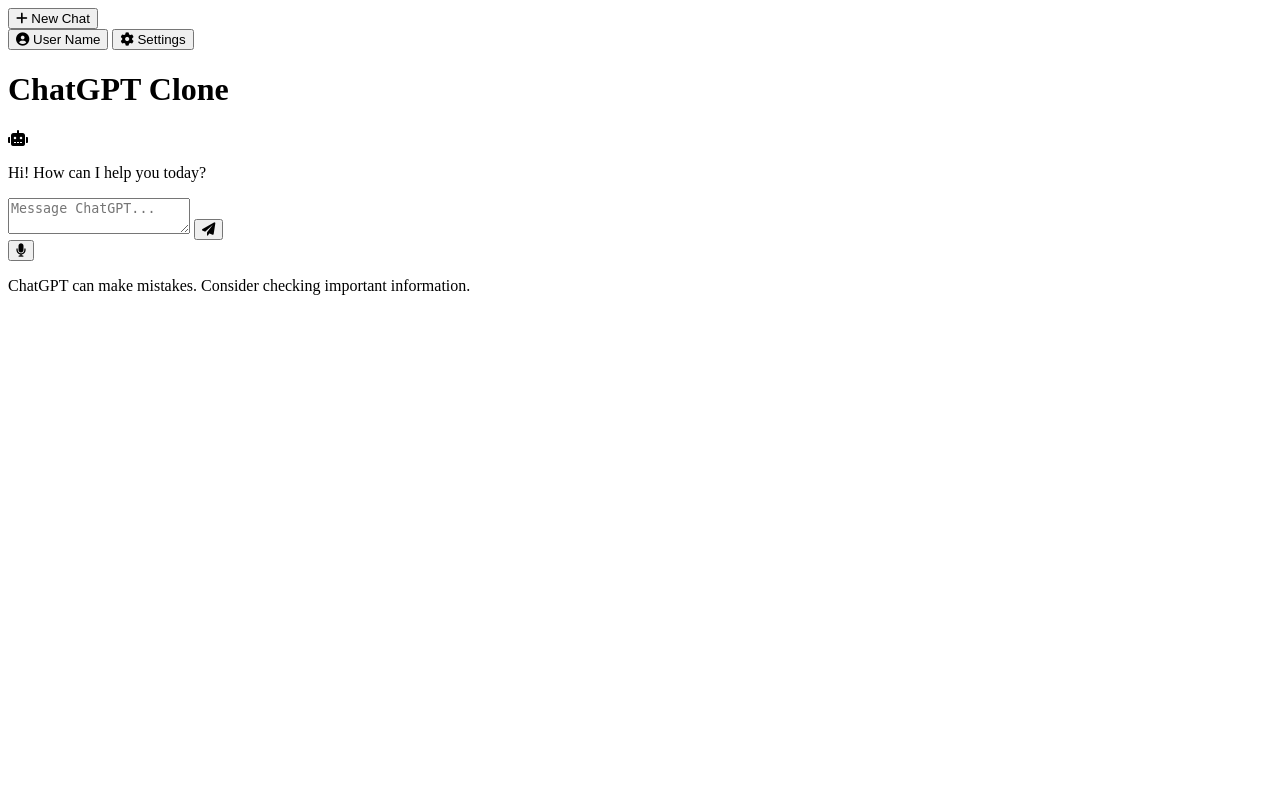
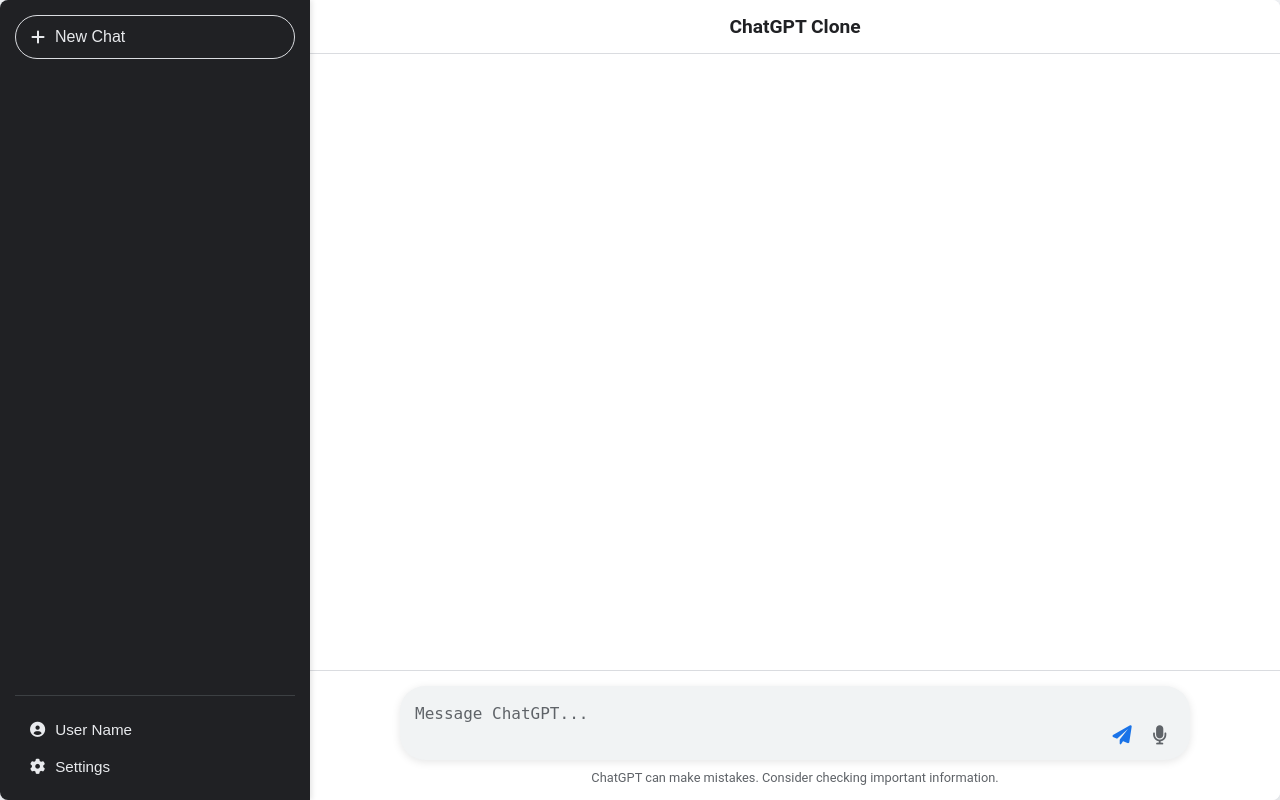
Before and after one commit to OmeshThokchom/Chatbot_manipur, a Flask app: page / in a window 1280 px wide. Run offline with Flask 3, Linux system fonts and the light colour scheme; some libraries are stand-ins or nearby versions.

Commit message:
apply css

```diff
--- /dev/null
+++ b/static/css/chat_styles.css
@@ -0,0 +1,539 @@
+
+:root {
+    --primary-color: #1a73e8; /* Google Blue */
+    --secondary-color: #e8f0fe; /* Light Google Blue */
+    --background-color: #f0f2f5; /* Light gray background */
+    --surface-color: #ffffff; /* White for cards/messages */
+    --text-color: #202124; /* Dark gray for text */
+    --text-light-color: #5f6368; /* Lighter gray for secondary text */
+    --border-color: #dadce0; /* Light gray border */
+    --sidebar-bg: #202124; /* Dark sidebar */
+    --sidebar-text: #e8eaed; /* Light text for sidebar */
+    --sidebar-hover: #3c4043; /* Darker hover for sidebar */
+    --user-message-bg: #e8f0fe; /* Light blue for user messages */
+    --ai-message-bg: #f1f3f4; /* Light gray for AI messages */
+    --input-bg: #f1f3f4; /* Input field background */
+    --button-bg: #1a73e8; /* Button background */
+    --button-text: #ffffff; /* Button text */
+    --typing-dot: #5f6368; /* Typing indicator dot color */
+}
+
+body {
+    font-family: 'Roboto', sans-serif; /* Modern sans-serif font */
+    margin: 0;
+    padding: 0;
+    background-color: var(--background-color);
+    color: var(--text-color);
+    display: flex;
+    height: 100vh;
+    overflow: hidden;
+}
+
+.chat-wrapper {
+    display: flex;
+    width: 100%;
+    height: 100%;
+    box-shadow: 0 4px 12px rgba(0, 0, 0, 0.1);
+    border-radius: 8px;
+    overflow: hidden;
+}
+
+/* Sidebar */
+.chat-sidebar {
+    width: 280px;
+    background-color: var(--sidebar-bg);
+    color: var(--sidebar-text);
+    display: flex;
+    flex-direction: column;
+    padding: 15px;
+    box-shadow: 2px 0 5px rgba(0, 0, 0, 0.1);
+    z-index: 10;
+}
+
+.chat-sidebar__new-chat-button {
+    background-color: transparent;
+    border: 1px solid var(--border-color);
+    color: var(--sidebar-text);
+    padding: 12px 15px;
+    border-radius: 25px;
+    text-align: left;
+    font-size: 1rem;
+    cursor: pointer;
+    transition: background-color 0.3s ease, border-color 0.3s ease;
+    display: flex;
+    align-items: center;
+    gap: 10px;
+    margin-bottom: 20px;
+}
+
+.chat-sidebar__new-chat-button:hover {
+    background-color: var(--sidebar-hover);
+    border-color: var(--sidebar-hover);
+}
+
+.chat-sidebar__history {
+    flex-grow: 1;
+    overflow-y: auto;
+    padding-right: 5px; /* For scrollbar */
+}
+
+.chat-sidebar__history::-webkit-scrollbar {
+    width: 8px;
+}
+
+.chat-sidebar__history::-webkit-scrollbar-track {
+    background: var(--sidebar-bg);
+}
+
+.chat-sidebar__history::-webkit-scrollbar-thumb {
+    background-color: var(--sidebar-hover);
+    border-radius: 4px;
+}
+
+.chat-sidebar__footer {
+    padding-top: 15px;
+    border-top: 1px solid var(--sidebar-hover);
+}
+
+.chat-sidebar__footer-button {
+    background-color: transparent;
+    border: none;
+    color: var(--sidebar-text);
+    padding: 10px 15px;
+    width: 100%;
+    text-align: left;
+    font-size: 0.95rem;
+    cursor: pointer;
+    transition: background-color 0.3s ease;
+    display: flex;
+    align-items: center;
+    gap: 10px;
+    border-radius: 5px;
+}
+
+.chat-sidebar__footer-button:hover {
+    background-color: var(--sidebar-hover);
+}
+
+/* Main Chat Area */
+.chat-main {
+    flex-grow: 1;
+    display: flex;
+    flex-direction: column;
+    background-color: var(--surface-color);
+}
+
+.chat-main__header {
+    padding: 15px 20px;
+    border-bottom: 1px solid var(--border-color);
+    text-align: center;
+    background-color: var(--surface-color);
+    z-index: 5;
+}
+
+.chat-main__title {
+    margin: 0;
+    font-size: 1.2rem;
+    color: var(--text-color);
+}
+
+.chat-main__messages {
+    flex-grow: 1;
+    overflow-y: auto;
+    padding: 20px;
+    display: flex;
+    flex-direction: column;
+    gap: 15px;
+}
+
+.chat-main__messages::-webkit-scrollbar {
+    width: 8px;
+}
+
+.chat-main__messages::-webkit-scrollbar-track {
+    background: var(--background-color);
+}
+
+.chat-main__messages::-webkit-scrollbar-thumb {
+    background-color: var(--border-color);
+    border-radius: 4px;
+}
+
+.chat-main__input-area {
+    padding: 15px 20px;
+    border-top: 1px solid var(--border-color);
+    background-color: var(--surface-color);
+    display: flex;
+    flex-direction: column;
+    align-items: center;
+    gap: 10px;
+}
+
+.chat-main__disclaimer {
+    font-size: 0.8rem;
+    color: var(--text-light-color);
+    text-align: center;
+    margin: 0;
+}
+
+/* Messages */
+.message {
+    display: flex;
+    align-items: flex-start;
+    gap: 15px;
+    max-width: 80%;
+    margin-left: auto; /* Default to user message alignment */
+}
+
+.message__avatar {
+    width: 35px;
+    height: 35px;
+    border-radius: 50%;
+    display: flex;
+    justify-content: center;
+    align-items: center;
+    font-size: 1rem;
+    color: var(--button-text);
+    flex-shrink: 0;
+}
+
+.message__avatar--user {
+    background-color: var(--primary-color);
+}
+
+.message__avatar--assistant {
+    background-color: #10a37f; /* ChatGPT green */
+}
+
+.message__content {
+    padding: 12px 15px;
+    border-radius: 18px;
+    word-wrap: break-word;
+    white-space: pre-wrap;
+    line-height: 1.5;
+    font-size: 0.95rem;
+    box-shadow: 0 1px 2px rgba(0, 0, 0, 0.05);
+}
+
+.message__content .markdown {
+    /* Basic markdown styling */
+    h1, h2, h3, h4, h5, h6 {
+        margin-top: 1em;
+        margin-bottom: 0.5em;
+        font-weight: 600;
+    }
+    p {
+        margin-bottom: 1em;
+    }
+    ul, ol {
+        margin-left: 20px;
+        margin-bottom: 1em;
+    }
+    pre {
+        background-color: #2d2d2d;
+        color: #f8f8f2;
+        padding: 10px;
+        border-radius: 5px;
+        overflow-x: auto;
+        margin-bottom: 1em;
+    }
+    code {
+        font-family: 'Fira Code', 'Consolas', monospace;
+        background-color: rgba(150, 150, 150, 0.1);
+        padding: 2px 4px;
+        border-radius: 3px;
+    }
+    pre code {
+        background-color: transparent;
+        padding: 0;
+    }
+    blockquote {
+        border-left: 4px solid var(--border-color);
+        padding-left: 10px;
+        color: var(--text-light-color);
+        margin-left: 0;
+        margin-bottom: 1em;
+    }
+    table {
+        width: 100%;
+        border-collapse: collapse;
+        margin-bottom: 1em;
+    }
+    th, td {
+        border: 1px solid var(--border-color);
+        padding: 8px;
+        text-align: left;
+    }
+    th {
+        background-color: var(--ai-message-bg);
+    }
+}
+
+
+/* User message specific styles */
+.message:has(.message__avatar--user) {
+    justify-content: flex-end;
+    margin-left: auto;
+    margin-right: 0;
+}
+
+.message:has(.message__avatar--user) .message__content {
+    background-color: var(--user-message-bg);
+    color: var(--text-color);
+}
+
+/* Assistant message specific styles */
+.message:has(.message__avatar--assistant) {
+    justify-content: flex-start;
+    margin-right: auto;
+    margin-left: 0;
+}
+
+.message:has(.message__avatar--assistant) .message__content {
+    background-color: var(--ai-message-bg);
+    color: var(--text-color);
+}
+
+
+/* Typing Indicator */
+.typing-indicator {
+    justify-content: flex-start;
+    margin-right: auto;
+    margin-left: 0;
+}
+
+.typing-indicator .message__content {
+    background-color: var(--ai-message-bg);
+    display: flex;
+    align-items: center;
+    gap: 5px;
+}
+
+.typing-indicator__dot {
+    width: 8px;
+    height: 8px;
+    background-color: var(--typing-dot);
+    border-radius: 50%;
+    animation: bounce 1.4s infinite ease-in-out both;
+}
+
+.typing-indicator__dot:nth-child(1) { animation-delay: -0.32s; }
+.typing-indicator__dot:nth-child(2) { animation-delay: -0.16s; }
+.typing-indicator__dot:nth-child(3) { animation-delay: 0s; }
+
+@keyframes bounce {
+    0%, 80%, 100% { transform: scale(0); }
+    40% { transform: scale(1); }
+}
+
+/* Chat Input */
+.chat-input {
+    display: flex;
+    align-items: flex-end;
+    width: 100%;
+    max-width: 760px; /* Limit input width */
+    background-color: var(--input-bg);
+    border-radius: 25px;
+    padding: 8px 15px;
+    box-shadow: 0 2px 8px rgba(0, 0, 0, 0.1);
+    position: relative; /* For wave effect */
+}
+
+.chat-input__field {
+    flex-grow: 1;
+    border: none;
+    outline: none;
+    padding: 10px 0;
+    font-size: 1rem;
+    background-color: transparent;
+    resize: none; /* Disable manual resize */
+    max-height: 200px; /* Limit textarea height */
+    overflow-y: auto;
+    color: var(--text-color);
+}
+
+.chat-input__field::placeholder {
+    color: var(--text-light-color);
+}
+
+.chat-input__send-button,
+.chat-input__voice-button {
+    background-color: transparent;
+    border: none;
+    color: var(--text-light-color);
+    font-size: 1.2rem;
+    cursor: pointer;
+    padding: 8px;
+    border-radius: 50%;
+    transition: background-color 0.3s ease, color 0.3s ease;
+    display: flex;
+    justify-content: center;
+    align-items: center;
+    flex-shrink: 0;
+}
+
+.chat-input__send-button:hover,
+.chat-input__voice-button:hover {
+    background-color: rgba(0, 0, 0, 0.05);
+    color: var(--primary-color);
+}
+
+.chat-input__send-button {
+    margin-left: 10px;
+    color: var(--primary-color); /* Always primary color for send */
+}
+
+.voice-button-container {
+    position: relative;
+    display: flex;
+    align-items: center;
+    justify-content: center;
+    margin-left: 5px;
+}
+
+.voice-button-container__waves {
+    position: absolute;
+    width: 100%;
+    height: 100%;
+    border-radius: 50%;
+    background-color: var(--primary-color);
+    opacity: 0;
+    transform: scale(0);
+    transition: transform 0.5s ease-out, opacity 0.5s ease-out;
+    z-index: 0;
+}
+
+.voice-button-container__waves--active {
+    animation: pulse 1.5s infinite ease-out;
+}
+
+.chat-input__voice-button {
+    position: relative;
+    z-index: 1;
+}
+
+.chat-input__voice-button.active {
+    color: var(--button-text);
+    background-color: var(--primary-color);
+}
+
+@keyframes pulse {
+    0% {
+        transform: scale(0.8);
+        opacity: 0.7;
+    }
+    50% {
+        transform: scale(1.2);
+        opacity: 0.3;
+    }
+    100% {
+        transform: scale(0.8);
+        opacity: 0.7;
+    }
+}
+
+/* Responsive adjustments */
+@media (max-width: 768px) {
+    .chat-sidebar {
+        width: 200px;
+        padding: 10px;
+    }
+
+    .chat-sidebar__new-chat-button {
+        font-size: 0.9rem;
+        padding: 10px;
+    }
+
+    .chat-sidebar__footer-button {
+        font-size: 0.85rem;
+        padding: 8px 10px;
+    }
+
+    .chat-main__header {
+        padding: 10px 15px;
+    }
+
+    .chat-main__title {
+        font-size: 1rem;
+    }
+
+    .chat-main__messages {
+        padding: 15px;
+    }
+
+    .message {
+        max-width: 90%;
+    }
+
+    .message__avatar {
+        width: 30px;
+        height: 30px;
+        font-size: 0.9rem;
+    }
+
+    .message__content {
+        padding: 10px 12px;
+        font-size: 0.9rem;
+    }
+
+    .chat-main__input-area {
+        padding: 10px 15px;
+    }
+
+    .chat-input {
+        padding: 6px 10px;
+    }
+
+    .chat-input__field {
+        font-size: 0.9rem;
+    }
+
+    .chat-input__send-button,
+    .chat-input__voice-button {
+        font-size: 1rem;
+        padding: 6px;
+    }
+}
+
+@media (max-width: 480px) {
+    .chat-wrapper {
+        flex-direction: column;
+        border-radius: 0;
+    }
+
+    .chat-sidebar {
+        width: 100%;
+        height: auto;
+        flex-direction: row;
+        justify-content: space-around;
+        padding: 10px;
+        border-bottom: 1px solid var(--border-color);
+        box-shadow: 0 2px 5px rgba(0, 0, 0, 0.1);
+    }
+
+    .chat-sidebar__new-chat-button,
+    .chat-sidebar__history,
+    .chat-sidebar__footer {
+        display: none; /* Hide sidebar content on small screens */
+    }
+
+    .chat-main {
+        flex-grow: 1;
+    }
+
+    .chat-main__header {
+        display: none; /* Hide header on very small screens */
+    }
+
+    .chat-main__messages {
+        padding: 10px;
+    }
+
+    .message {
+        max-width: 100%;
+    }
+
+    .chat-main__input-area {
+        padding: 10px;
+    }
+}
--- a/static/js/main.js
+++ b/static/js/main.js
@@ -189,6 +189,5 @@
 
     voiceButton.addEventListener('click', toggleVoiceInput);
 
-    // Initial welcome message
-    addMessage("Hi! How can I help you today?", false);
+
 });
--- a/templates/index.html
+++ b/templates/index.html
@@ -4,7 +4,7 @@
     <meta charset="UTF-8">
     <meta name="viewport" content="width=device-width, initial-scale=1.0">
     <title>ChatGPT Clone</title>
-    <link rel="stylesheet" href="/static/css/professional.css">
+    <link rel="stylesheet" href="/static/css/chat_styles.css">
     <link rel="stylesheet" href="https://cdnjs.cloudflare.com/ajax/libs/font-awesome/6.0.0/css/all.min.css">
     <script src="https://cdnjs.cloudflare.com/ajax/libs/highlight.js/11.7.0/highlight.min.js"></script>
     <script src="https://cdnjs.cloudflare.com/ajax/libs/marked/4.0.2/marked.min.js"></script>
```
